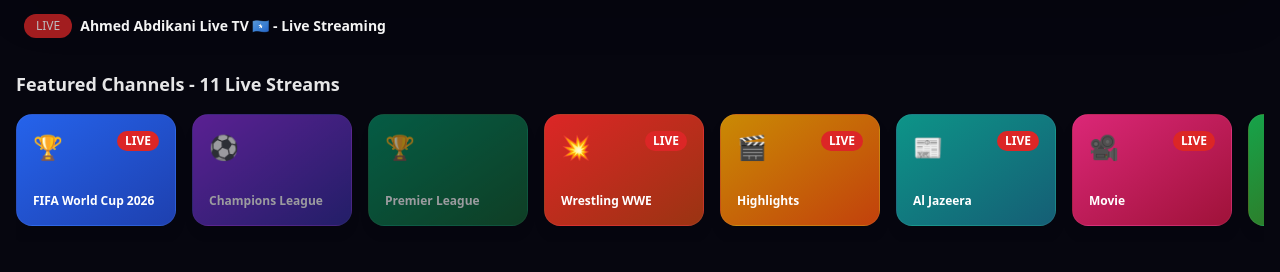
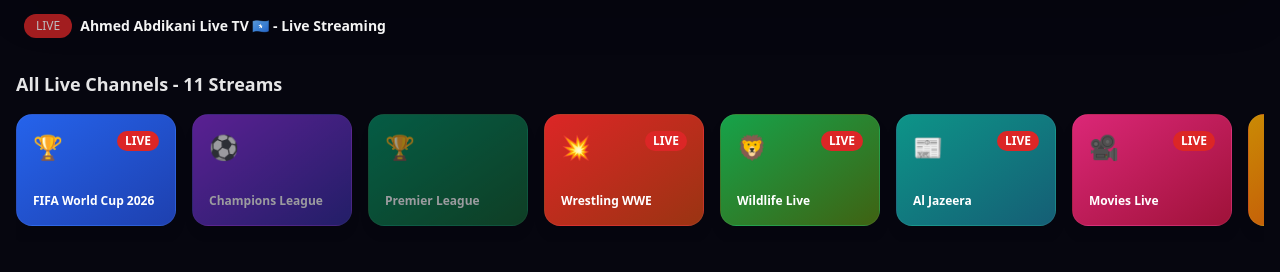
Before and after one commit to maniishdeboss/Ahmed-Siir-TV-Eastleigh-, a Next.js app: page / in a window 1280 px wide. Shown: the part 383-655 px from the top of the page. Built offline with nearby package versions, Linux system fonts and the light colour scheme.

Commit message:
Update page.tsx

```diff
--- a/app/page.tsx
+++ b/app/page.tsx
@@ -8,13 +8,13 @@
   { id: 2, title: "Champions League", bg: "from-purple-600 to-indigo-800", icon: "⚽", flag: "🌍", youtube: null },
   { id: 3, title: "Premier League", bg: "from-emerald-600 to-green-800", icon: "🏆", flag: "🇬🇧", youtube: null },
   { id: 4, title: "Wrestling WWE", bg: "from-red-600 to-orange-800", icon: "💥", flag: "⚡", youtube: "2A_OLvCo_q8" },
-  // NEW 6 CHANNELS
-  { id: 5, title: "Highlights", bg: "from-yellow-600 to-orange-700", icon: "🎬", flag: "📺", youtube: "dQw4w9WgXcQ" },
+  // CHANNELS CUSUB - LINKS LAGU SHUBAY
+  { id: 5, title: "Wildlife Live", bg: "from-green-600 to-lime-800", icon: "🦁", flag: "🌿", youtube: "MiQe9ob9aDc" },
   { id: 6, title: "Al Jazeera", bg: "from-teal-600 to-cyan-800", icon: "📰", flag: "🇶🇦", youtube: "gCNeDWCI0vo" },
-  { id: 7, title: "Movie", bg: "from-pink-600 to-rose-800", icon: "🎥", flag: "🎞️", youtube: "oHg5SJYRHA0" },
-  { id: 8, title: "Animals", bg: "from-green-600 to-lime-800", icon: "🦁", flag: "🌿", youtube: "8r1CZTLk-Gk" },
-  { id: 9, title: "Kenya Citizens", bg: "from-red-600 to-black", icon: "🇰🇪", flag: "🇰🇪", youtube: "ZbZSe6N_BXs" },
-  { id: 10, title: "Somali TV", bg: "from-blue-500 to-cyan-600", icon: "🇸🇴", flag: "🇸🇴", youtube: "aqz-KE-bpKQ" },
+  { id: 7, title: "Movies Live", bg: "from-pink-600 to-rose-800", icon: "🎥", flag: "🎞️", youtube: "89c4owSHL2E" },
+  { id: 8, title: "Highlights", bg: "from-yellow-600 to-orange-700", icon: "🎬", flag: "📺", youtube: "dQw4w9WgXcQ" },
+  { id: 9, title: "Kenya Citizens TV", bg: "from-red-600 to-black", icon: "🇰🇪", flag: "🇰🇪", youtube: "1YzlFiqmHDY" },
+  { id: 10, title: "Somali TV", bg: "from-blue-500 to-cyan-600", icon: "🇸🇴", flag: "🇸🇴", youtube: "-qDzZEXIJdk" },
   { id: 11, title: "Sports Live Highlights", bg: "from-indigo-600 to-purple-800", icon: "⚡", flag: "🏅", youtube: "kJQP7kiw5Fk" },
 ];
 
@@ -32,12 +32,12 @@
 
 // LEAGUES DATA
 const FOOTBALL_LEAGUES = [
-  { id: 1, name: "FIFA World Cup", logo: "🏆", bg: "bg-gradient-to-r from-blue-600 to-blue-800" },
-  { id: 2, name: "International Friendly", logo: "⚽", bg: "bg-gradient-to-r from-slate-700 to-slate-900" },
-  { id: 3, name: "English Premier League", logo: "🦁", bg: "bg-gradient-to-r from-purple-700 to-purple-900" },
-  { id: 4, name: "Serie A", logo: "🇮🇹", bg: "bg-gradient-to-r from-blue-500 to-blue-700" },
-  { id: 5, name: "La Liga", logo: "🇪🇸", bg: "bg-gradient-to-r from-red-600 to-yellow-500" },
-  { id: 6, name: "Ligue 1", logo: "🇫🇷", bg: "bg-gradient-to-r from-slate-600 to-slate-800" },
+  { id: 1, name: "FIFA World Cup", logo: "🏴󠁧󠁢󠁳󠁣󠁴󠁿🏆🇲🇦", bg: "bg-gradient-to-r from-blue-600 to-blue-800" },
+  { id: 2, name: "International Friendly", logo: "🇩🇪⚽🇨🇮", bg: "bg-gradient-to-r from-slate-700 to-slate-900" },
+  { id: 3, name: "English Premier League", logo: "🏟️🇸🇴🦁", bg: "bg-gradient-to-r from-purple-700 to-purple-900" },
+  { id: 4, name: "Serie A", logo: "🇮🇹🇸🇴", bg: "bg-gradient-to-r from-blue-500 to-blue-700" },
+  { id: 5, name: "La Liga", logo: "🇸🇴🇪🇸", bg: "bg-gradient-to-r from-red-600 to-yellow-500" },
+  { id: 6, name: "Ligue 1", logo: "🇫🇷🇸🇴", bg: "bg-gradient-to-r from-slate-600 to-slate-800" },
 ];
 
 // MATCHES DATA
@@ -171,7 +171,7 @@
       </div>
 
       <section className="mb-8">
-        <h2 className="text-lg font-bold mb-4 text-white/90">Featured Channels - 11 Live Streams</h2>
+        <h2 className="text-lg font-bold mb-4 text-white/90">All Live Channels - 11 Streams</h2>
         <div className="flex gap-4 overflow-x-auto pb-4 scrollbar-hide">
           {SPORTS_CHANNELS.map((ch) => (
             <button
```
